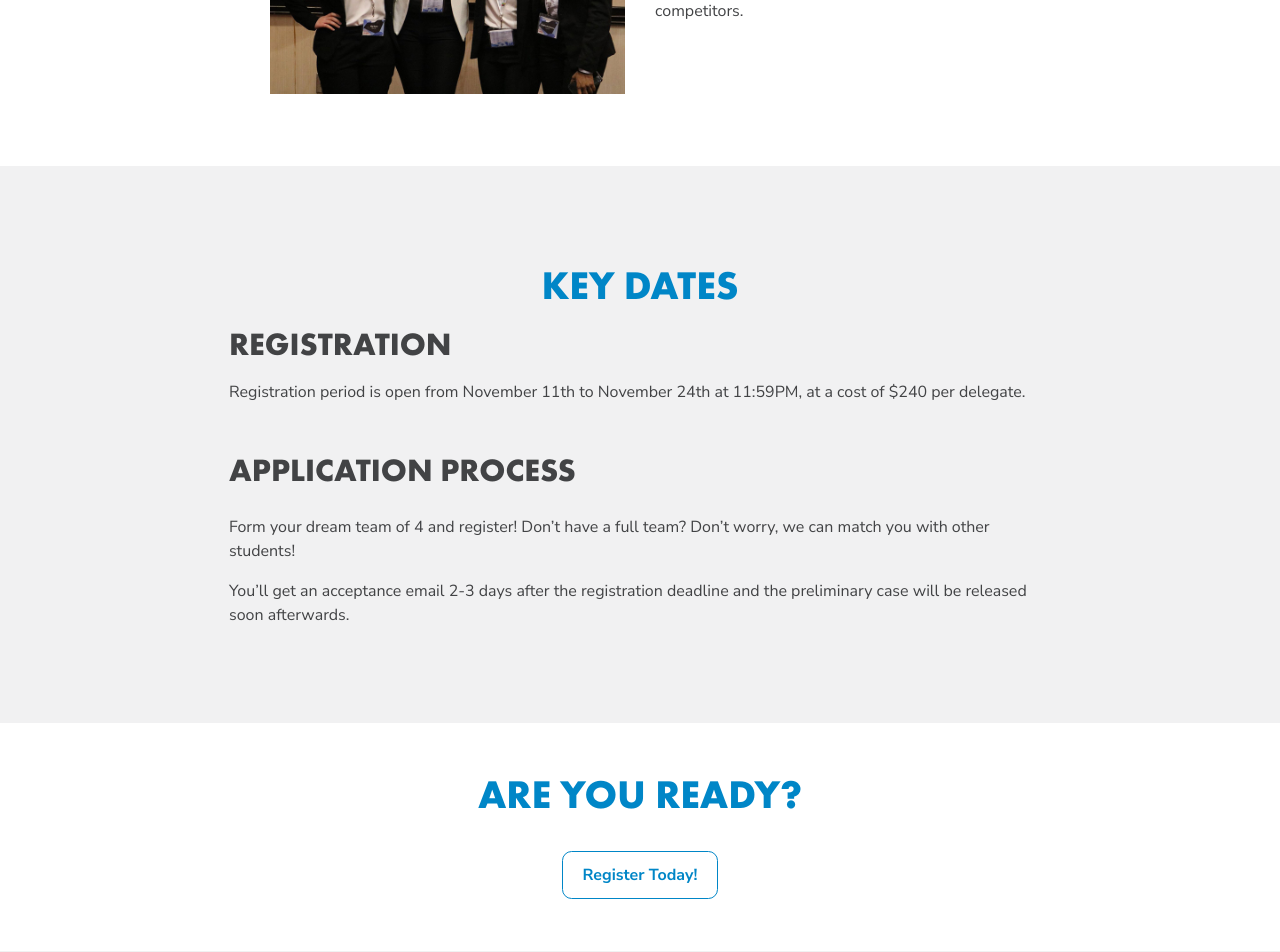
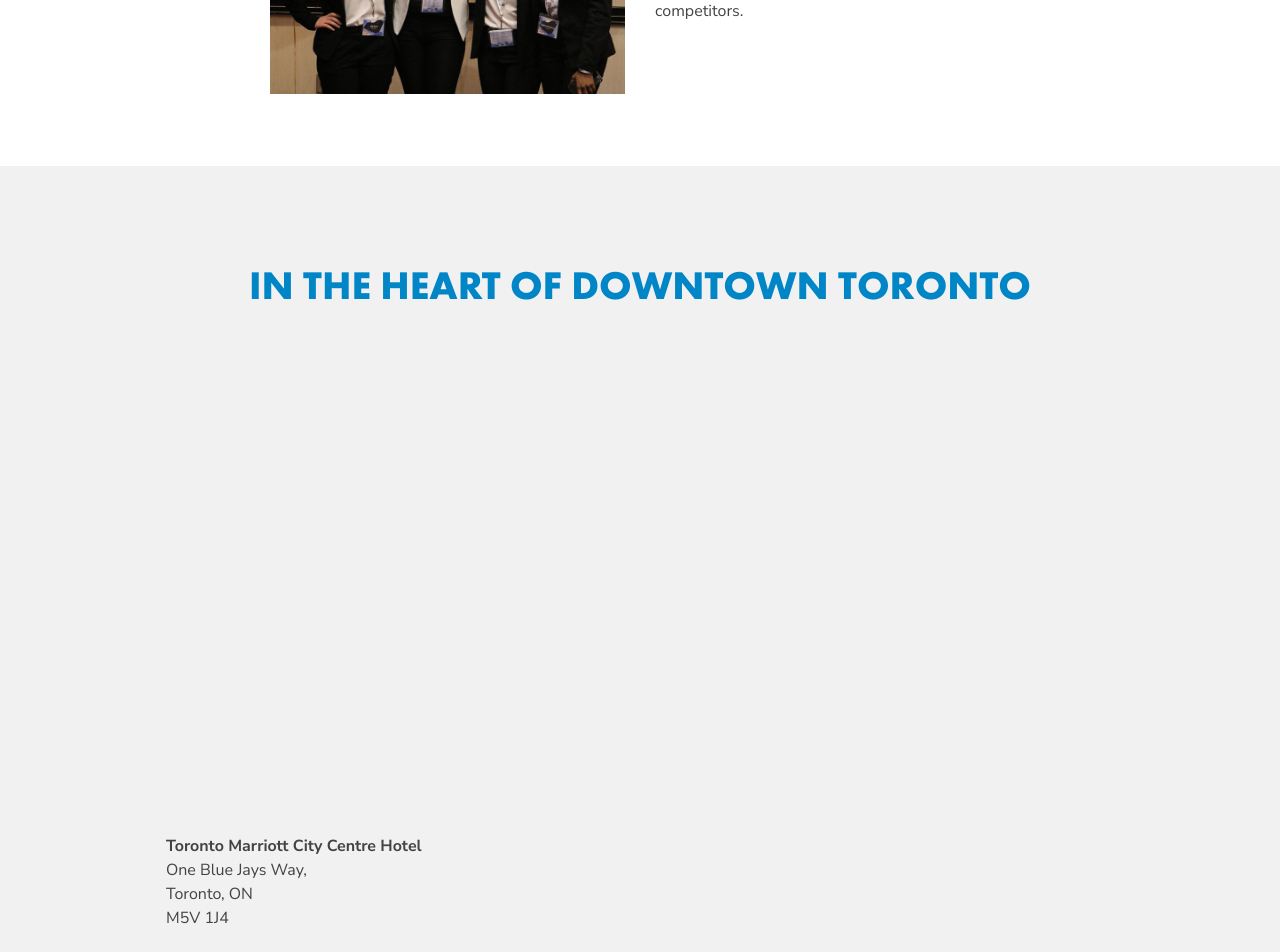
Before and after one commit to live-competition/live-competition.org, a Jekyll site: the page built from event/live-competition.html, in a window 1280 px wide and 1400 px high, scrolled down 2872 px. Shown: the top 952 px of the window. Built offline with Jekyll 4.4.1, drawn with Linux system fonts in a browser that asks for light colours; nearby versions of some CDN libraries; comment, search, counter and statistics services are not loaded; some of the changed text lies outside the part shown.

Commit message:
Update live-competition.html

```diff
--- a/event/live-competition.html
+++ b/event/live-competition.html
@@ -7,8 +7,7 @@ hero_bg_src: /assets/vid/event/live-competition/cover.mp4
 hero_poster_src: /assets/img/event/live-competition/cover_vid.png
 hero_type: video_reg
 hero_title: LIVE Competition
-hero_subtitle: January 9-10   |    Toronto Marriott City Centre Hotel <br>Registration ends Sunday, November 24th at 11:59 PM</br>
-hero_button:
+hero_subtitle: January 9-10 | Toronto Marriott City Centre Hotel
 custom_css:
 - /assets/css/page-specific/live-competition.css
 custom_js:
@@ -146,30 +145,6 @@ custom_js:
 </div>
 
 <div class="bg-light p-5">
-  <div class="container py-5">
-    <div class="px-md-5" data-aos="fade-up" data-aos-duration="1600" data-aos-offset="80">
-      <div class="px-md-5">
-        <div class="px-lg-5">
-          <h2 class="font-secondary text-primary h1 text-center">Key Dates</h2>
-          <h2 class="font-secondary mt-3">Registration</h2>
-          <p class="m-0 mt-3">Registration period is open from November 11th to November 24th at 11:59PM, at a cost of $240 per delegate.</p>
-          <h2 class="font-secondary mt-5">Application Process</h2>
-          <p class="m-0 mt-4">Form your dream team of 4 and register! Don’t have a full team? Don’t worry, we can match you with other students!</p>
-          <p class="m-0 mt-3">You’ll get an acceptance email 2-3 days after the registration deadline and the preliminary case will be released soon afterwards.</p>
-        </div>
-      </div>
-    </div>
-  </div>
-</div>
-
-<div class="py-5 text-center">
-<div class="px-md-5" data-aos="zoom-out-up" data-aos-duration="1500">
-<h2 class="font-secondary text-primary h1">Are you Ready?</h2>
-<a href="https://blueboard.live/register" target="_blank" class="btn btn-outline-primary mt-4 mb-1">Register Today!</a>
-</div>
-</div>
-
-<div class="bg-light p-5">
   <div class="container py-5 px-md-5" data-aos="fade-up" data-aos-duration="1600" data-aos-offset="80">
     <div class="px-md-5 px-lg-5">
       <h2 class="font-secondary text-primary h1 text-center">In The Heart Of Downtown Toronto</h2>
```
